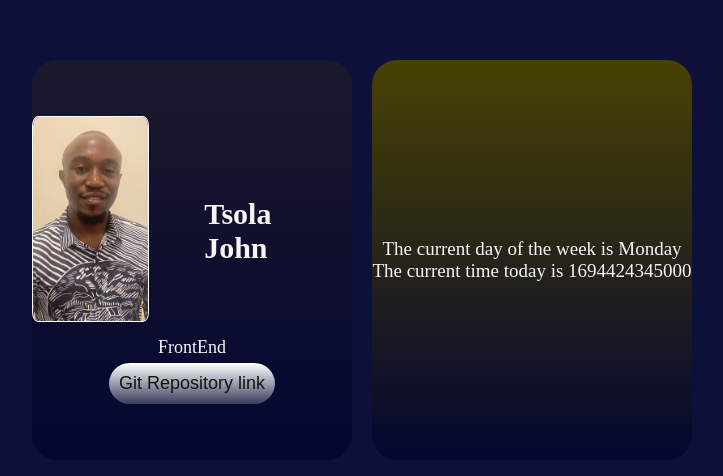
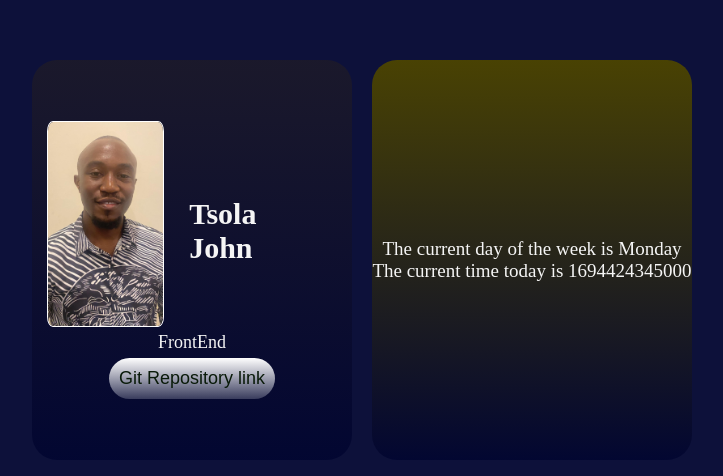
Before and after one commit to Tso4la1/pageCreation-task1, a plain HTML site: page index.html in a window 1280 px wide. Shown: the part 140-616 px from the top of the page, without its empty margins (278-1001 px from the left). Drawn offline with Linux system fonts and the light colour scheme.

Commit message:
correct profilePic in css

```diff
--- a/style.css
+++ b/style.css
@@ -36,8 +36,8 @@
     width:36%;
     border-radius: 5%;
     border: 1px solid white;
-    margin-bottom: 25px;
-    margin-right: 30px;
+    margin-bottom: 15px;
+    margin-left: 15px;
 }
 .userName{
     margin-right: 50px;
```
